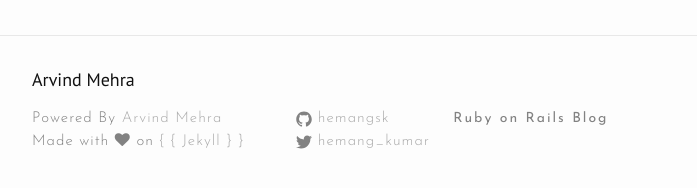
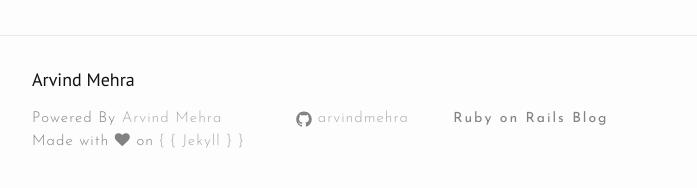
Before and after one commit to arvindmehra/arvindmehra.github.io, a Jekyll site: the page built from index.html, in a window 1280 px wide. Shown: the part 375-563 px from the top of the page, without its empty margins (238-935 px from the left). Built offline with Jekyll 4.4.1, drawn with Linux system fonts in a browser that asks for light colours; nearby versions of some CDN libraries; the list of posts is cut into pages by our own code.

Commit message:
config file changes

```diff
--- a/_config.yml
+++ b/_config.yml
@@ -7,12 +7,12 @@
 
 # Site settings
 title: Arvind Mehra
-email: hemangsk@gmail.com
+email: bloomberg490@gmail.com
 description: Ruby on Rails Blog
 baseurl: "" # the subpath of your site, e.g. /blog
-url: "http://yourdomain.com" # the base hostname & protocol for your site
-twitter_username: hemang_kumar
-github_username:  hemangsk
+url: "http://arvindmehra.in" # the base hostname & protocol for your site
+# twitter_username: hemang_kumar
+github_username:  arvindmehra
 paginate: 5
 theme-dark: false #Set to true to change to dark website theme
 
```
